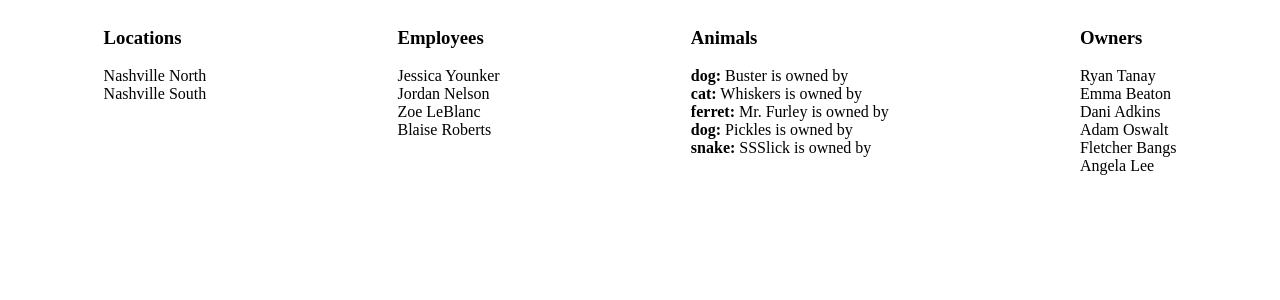
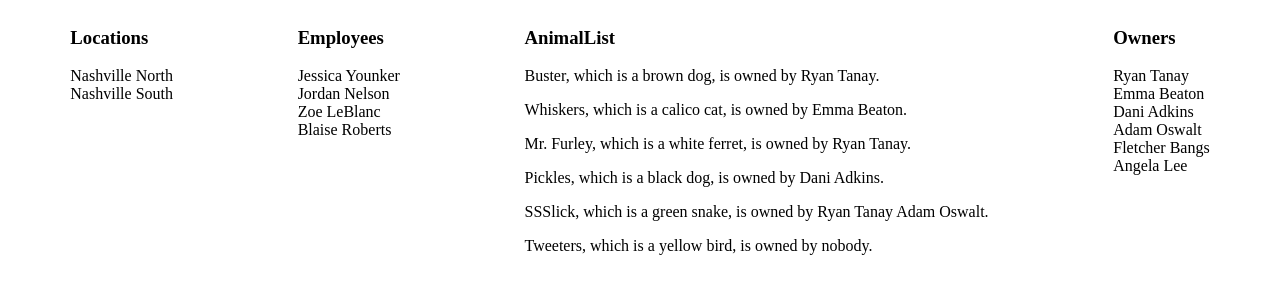
Before and after one commit to BryanNilsen/NSS-Book5-Kennel, a React (Create React App) app: page / in a window 1280 px wide. Shown: the top 300 px of the page. Built offline with nearby package versions, Linux system fonts and the light colour scheme.

Commit message:
finished challenge matching animals with their owners

```diff
--- a/src/components/Kennel.js
+++ b/src/components/Kennel.js
@@ -38,23 +38,29 @@ class Kennel extends Component {
   ]
 
   animalsFromAPI = [
-    { id: 1, species: "dog", name: "Buster" },
-    { id: 2, species: "cat", name: "Whiskers" },
-    { id: 3, species: "ferret", name: "Mr. Furley" },
-    { id: 4, species: "dog", name: "Pickles" },
-    { id: 5, species: "snake", name: "SSSlick" }
+    { id: 1, species: "dog", name: "Buster", color: "brown" },
+    { id: 2, species: "cat", name: "Whiskers", color: "calico"},
+    { id: 3, species: "ferret", name: "Mr. Furley", color: "white" },
+    { id: 4, species: "dog", name: "Pickles", color: "black" },
+    { id: 5, species: "snake", name: "SSSlick", color: "green" },
+    { id: 6, species: "bird", name: "Tweeters", color: "yellow" }
   ]
 
   animalOwnersFromAPI = [
     { id: 1, ownerId: 1, animalId: 3},
-    { id: 2, ownerId: 1, animalId: 1}
+    { id: 2, ownerId: 1, animalId: 1},
+    { id: 3, ownerId: 2, animalId: 2},
+    { id: 4, ownerId: 3, animalId: 4},
+    { id: 5, ownerId: 1, animalId: 5},
+    { id: 6, ownerId: 4, animalId: 5}
   ]
 
   state = {
     owners: this.ownersFromAPI,
     employees: this.employeesFromAPI,
     locations: this.locationsFromAPI,
-    animals: this.animalsFromAPI
+    animals: this.animalsFromAPI,
+    animalOwners: this.animalOwnersFromAPI
   }
 
   render() {
@@ -62,7 +68,7 @@ class Kennel extends Component {
       <article className="kennel">
         <LocationList locations={this.state.locations} />
         <EmployeeList employees={this.state.employees} />
-        <AnimalList animals={this.state.animals} />
+        <AnimalList animals={this.state.animals} owners={this.state.owners} animalOwners={this.state.animalOwners}/>
         <OwnerList owners={this.state.owners} />
       </article>
     )
--- a/src/components/animal/AnimalList.js
+++ b/src/components/animal/AnimalList.js
@@ -1,19 +1,32 @@
 import React, { Component } from 'react'
+export default class AnimalList extends Component {
 
+  animalOwner(animalId) {
+    console.log("owners", animalId)
+    let animalOwners = this.props.animalOwners
+      .filter(join => join.animalId === animalId)
+      .map(join => this.props.owners.find(owner => owner.id === join.ownerId).name)
 
-export default class AnimalList extends Component {
+    console.log('owners', animalOwners);
+
+    if (animalOwners.length === 0) {
+      animalOwners = ["nobody"]
+    }
+    return animalOwners
+  }
+
   render() {
     return (
-      <section className="animals">
-        <h1>Animals</h1>
+      <article className="animals">
+        <h1>AnimalList</h1>
         {
           this.props.animals.map(animal =>
             <div key={animal.id}>
-              <strong>{animal.species}:</strong> {animal.name} is owned by
+              <p>{animal.name}, which is a {animal.color} {animal.species}, is owned by {this.animalOwner(animal.id).join(" ")}.</p>
             </div>
           )
         }
-      </section>
-    );
+      </article>
+    )
   }
 }
```
